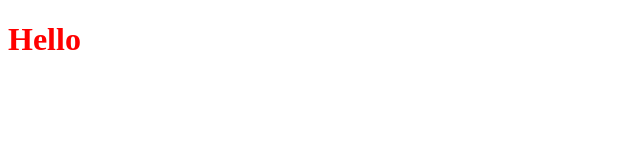
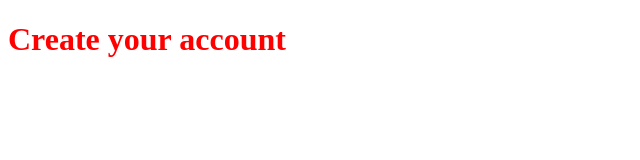
Before and after one commit to ojasvaagarwal/Student-Task-Manager, a plain HTML site: page index.html in a window 1280 px wide. Shown: the whole page, without its empty margins (0-640 px from the left). Drawn offline with Linux system fonts and the light colour scheme.

Commit message:
added signup page

```diff
--- a/index.html
+++ b/index.html
@@ -8,6 +8,6 @@
     <script src="script.js"></script>
 </head>
 <body>
-    <h1>Hello</h1>
+    <h1>Create your account</h1>
 </body>
 </html>
```
